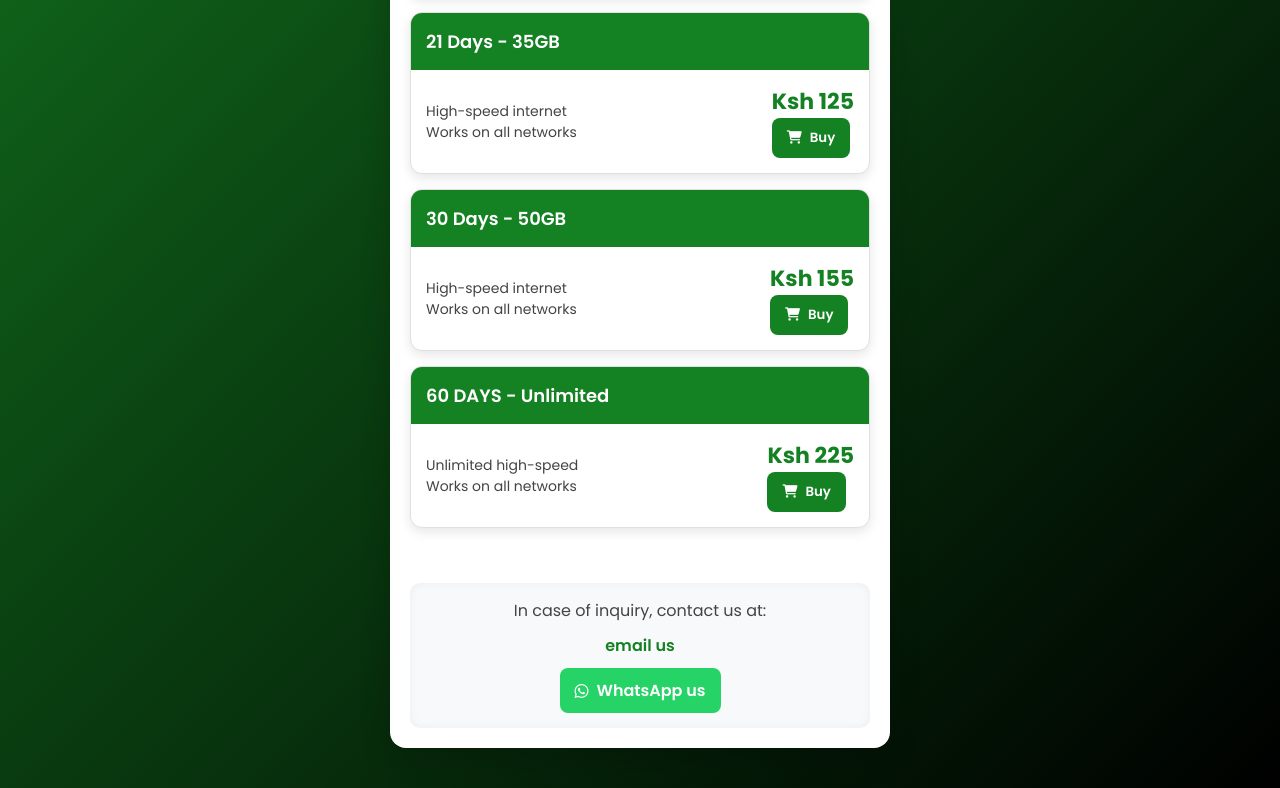
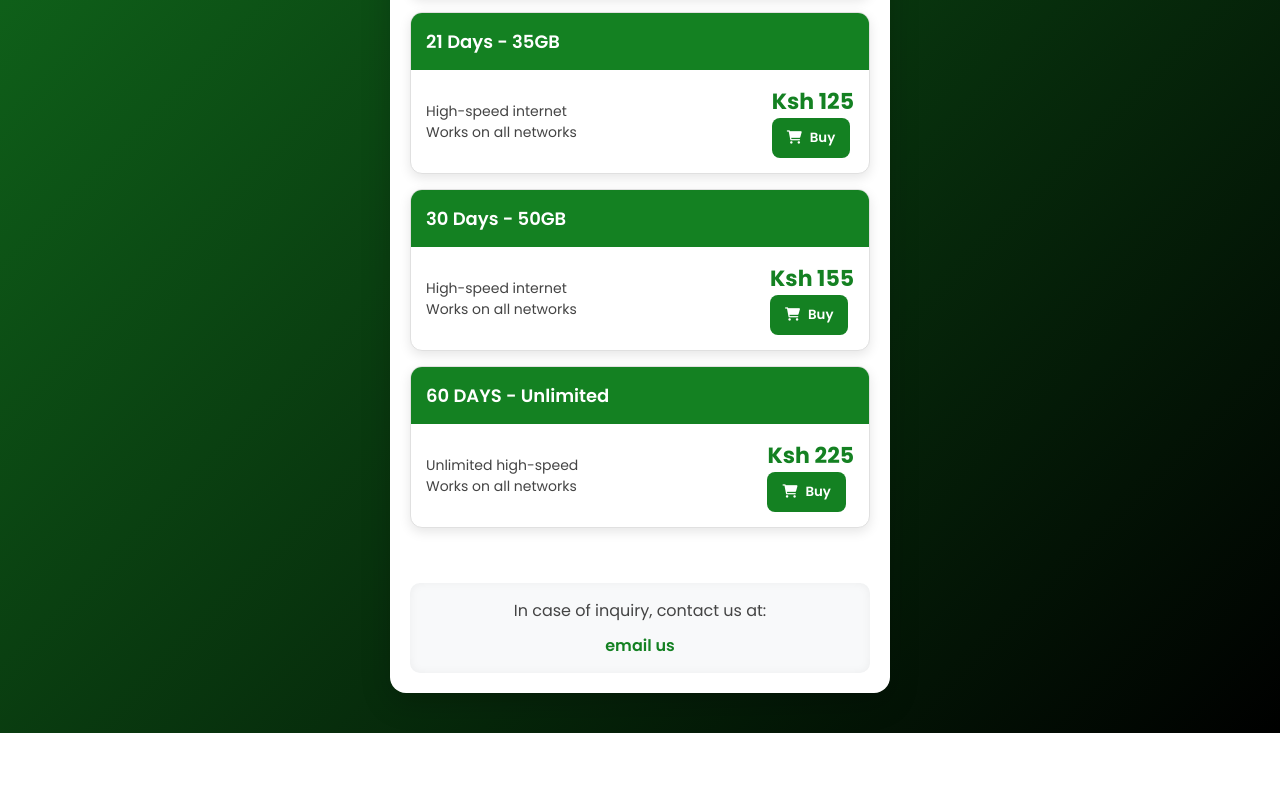
Before and after one commit to Kibet7/Brian_starlink, a plain HTML site: page index.html in a window 1280 px wide. Shown: the part 708-1496 px from the top of the page. After the commit the page ends 1441 px from the top, so only its background shows below. Drawn offline with Linux system fonts and the light colour scheme.

Commit message:
Update index.html

```diff
--- a/index.html
+++ b/index.html
@@ -512,11 +512,8 @@
 
         <div class="inquiry">
             <p>In case of inquiry, contact us at:</p>
-            <a href="mailto:starrlinkhelp@gmail.com" class="email">email us</a>
-            <div>
-                <a href="https://wa.me/254712345678?text=Hello%20Starlink%20Support" class="whatsapp-btn" target="_blank">
-                    <i class="fab fa-whatsapp"></i> WhatsApp us
-                </a>
+            <a href="mailto:starlinkhelp001@gmail.com" class="email">email us</a>
+
             </div>
         </div>
     </div>
```
